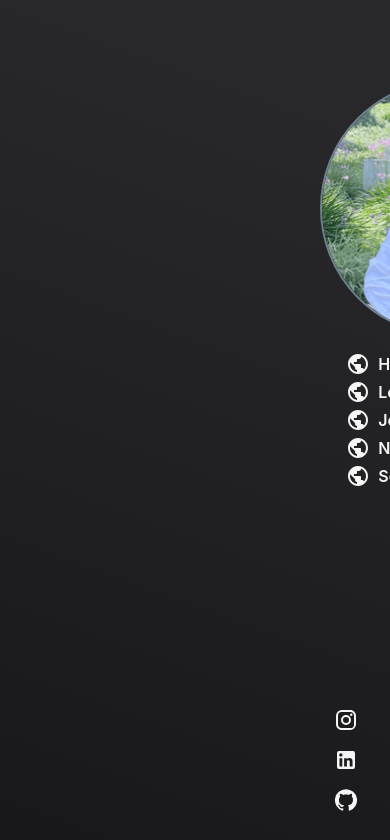
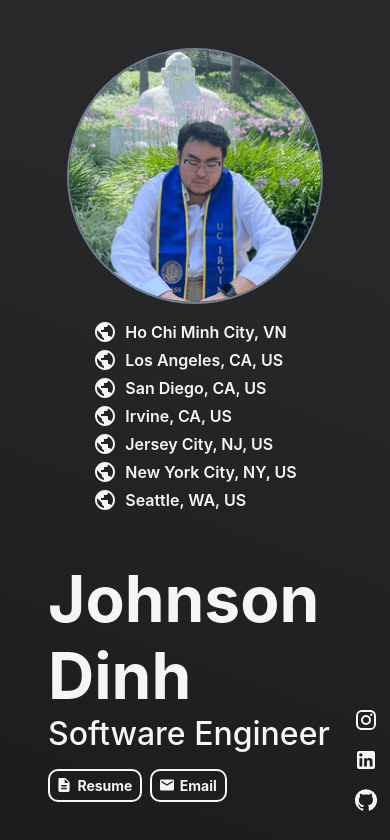
Before and after one commit to jdinh-782/portfolio, a Next.js app: page / in a window 390 px wide. Shown: the top 840 px of the page. Built offline with nearby package versions, Linux system fonts and the light colour scheme; a web font is replaced by a local one.

Commit message:
fix: styling on mobile UI and add locations

```diff
--- a/src/app/page.scss
+++ b/src/app/page.scss
@@ -2,7 +2,7 @@
   display: flex;
   justify-content: space-between;
   min-height: 100svh;
-  padding: 5rem 20rem 0 20rem;
+  padding: 5rem 20rem 5rem 20rem;
   gap: 5rem;
   font-family: Inter, sans-serif;
   font-feature-settings: 'liga' 1, 'calt' 1; /* fix for Chrome */
@@ -14,12 +14,23 @@
     :root { font-family: InterVariable, sans-serif; }
   }
 
-  // @media (max-width: 600px) {
-  //   .page {
-  //     padding: 32px;
-  //     padding-bottom: 80px;
-  //   }
-  // }
+  @media (max-width: 1600px) {
+    padding-left: 15rem;
+    padding-right: 15rem;
+  }
+
+  @media (max-width: 1366px) {
+    padding-left: 5rem;
+    padding-right: 5rem;
+    gap: 5rem;
+  }
+
+  @media (max-width: 964px) {
+    gap: 3rem;
+    padding: 3rem;
+    flex-direction: column;
+    justify-content: center;
+  }
 
   .header {
     display: flex;
@@ -130,11 +141,9 @@
     right: 2rem;
     bottom: 2rem;
 
-    // @media (max-width: 600px) {
-    //   flex-wrap: wrap;
-    //   align-items: center;
-    //   justify-content: center;
-    // }
+    @media (max-width: 964px) {
+      right: 0.75rem;
+    }
 
     a {
       display: flex;
--- a/src/app/page.tsx
+++ b/src/app/page.tsx
@@ -8,6 +8,8 @@ export default function Home() {
   const locations = [
     { city: "Ho Chi Minh City", province: "VN", country: '', region: "SEA" },
     { city: "Los Angeles", province: "CA", country: 'US', region: "NA" },
+    { city: "San Diego", province: "CA", country: 'US', region: "NA" },
+    { city: "Irvine", province: "CA", country: 'US', region: "NA" },
     { city: "Jersey City", province: "NJ", country: 'US', region: "NA" },
     { city: "New York City", province: "NY", country: 'US', region: "NA" },
     { city: "Seattle", province: "WA", country: 'US', region: "NA" }
@@ -30,8 +32,6 @@ export default function Home() {
             </div>
           ))}
         </div>
-
-
       </header>
 
       <main className="main">
```
